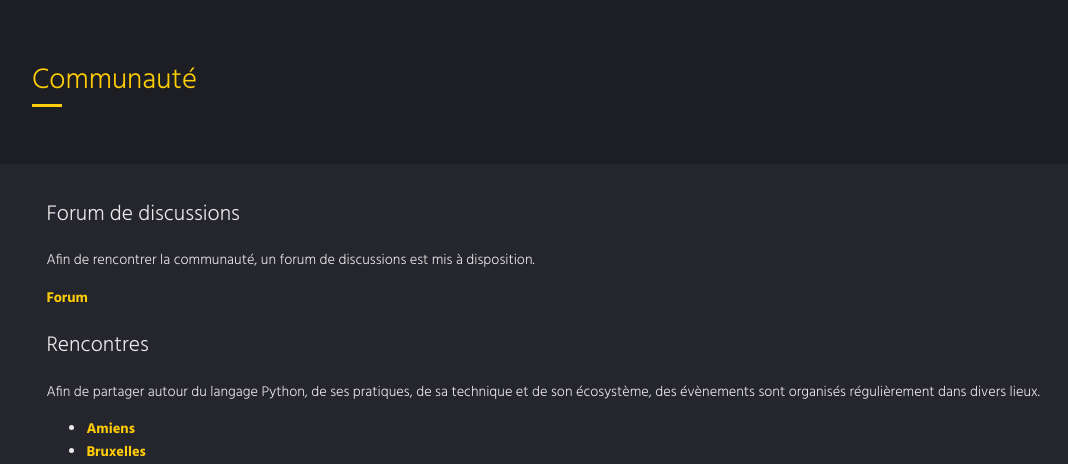
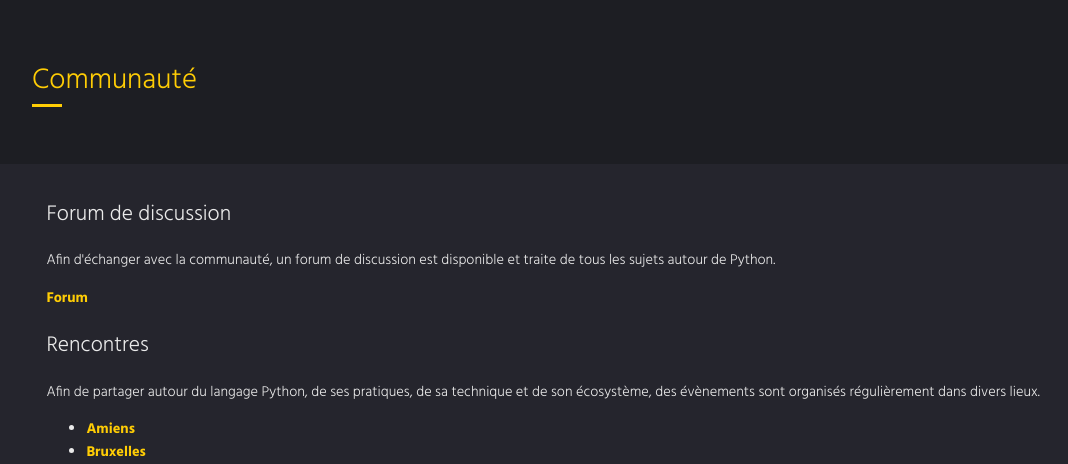
Before and after one commit to AFPy/site, a Flask app: page /communaute in a window 1280 px wide. Shown: the part 73-537 px from the top of the page, without its empty margins (8-1076 px from the left). Run offline with Flask 2, Linux system fonts and the light colour scheme; parts of the project's set-up code (start-up, migrations or seed data) failed here and were passed over.

```diff
--- a/templates/communaute.html
+++ b/templates/communaute.html
@@ -5,9 +5,10 @@
 {% endblock header %}
 
 {% block main %}
-  <h2>Forum de discussions</h2>
+  <h2>Forum de discussion</h2>
   <p>
-    Afin de rencontrer la communauté, un forum de discussions est mis à disposition.
+    Afin d'échanger avec la communauté, un forum de discussion est disponible et
+    traite de tous les sujets autour de Python.
   </p>
   <p>
     <a href="https://discuss.afpy.org/">Forum</a>
```
